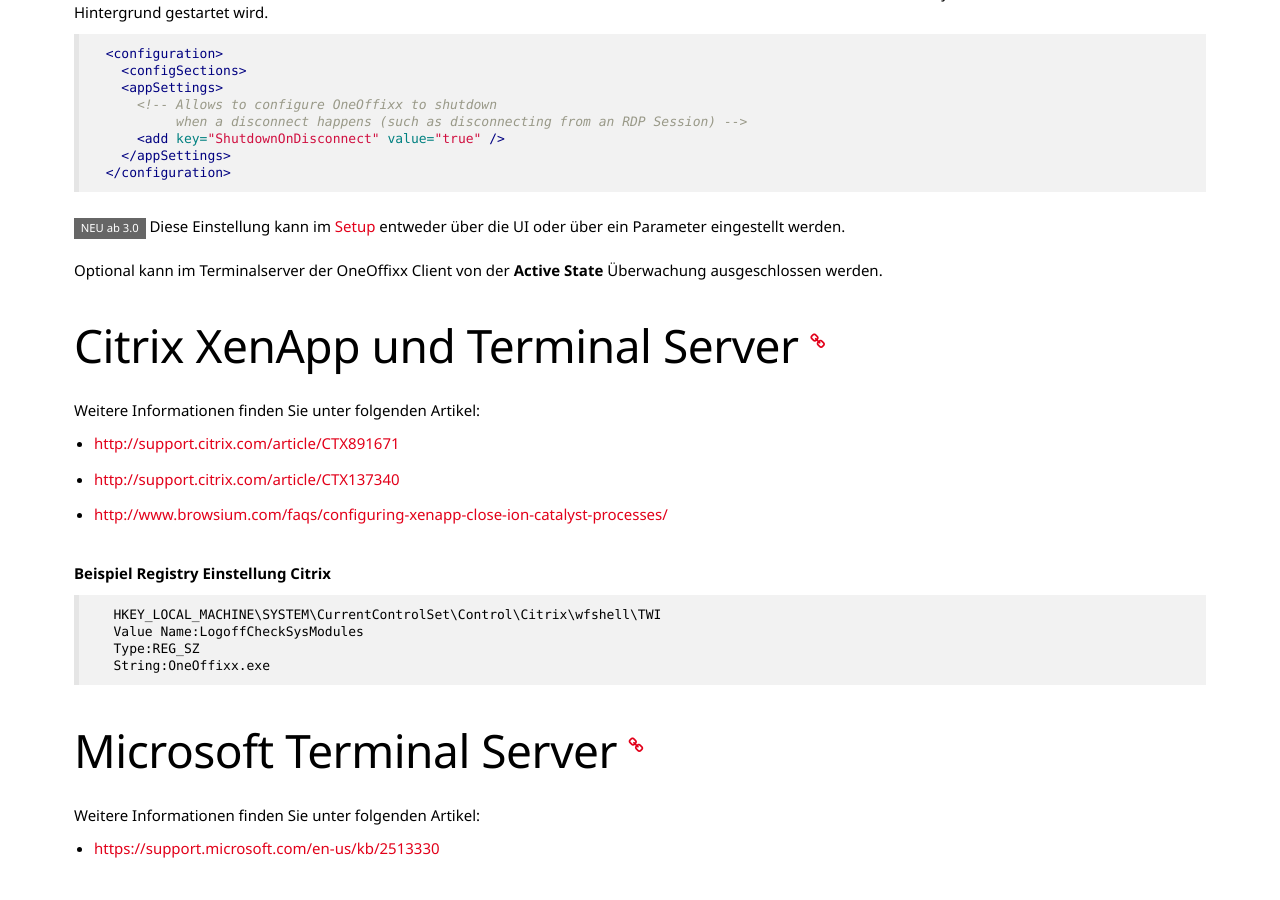
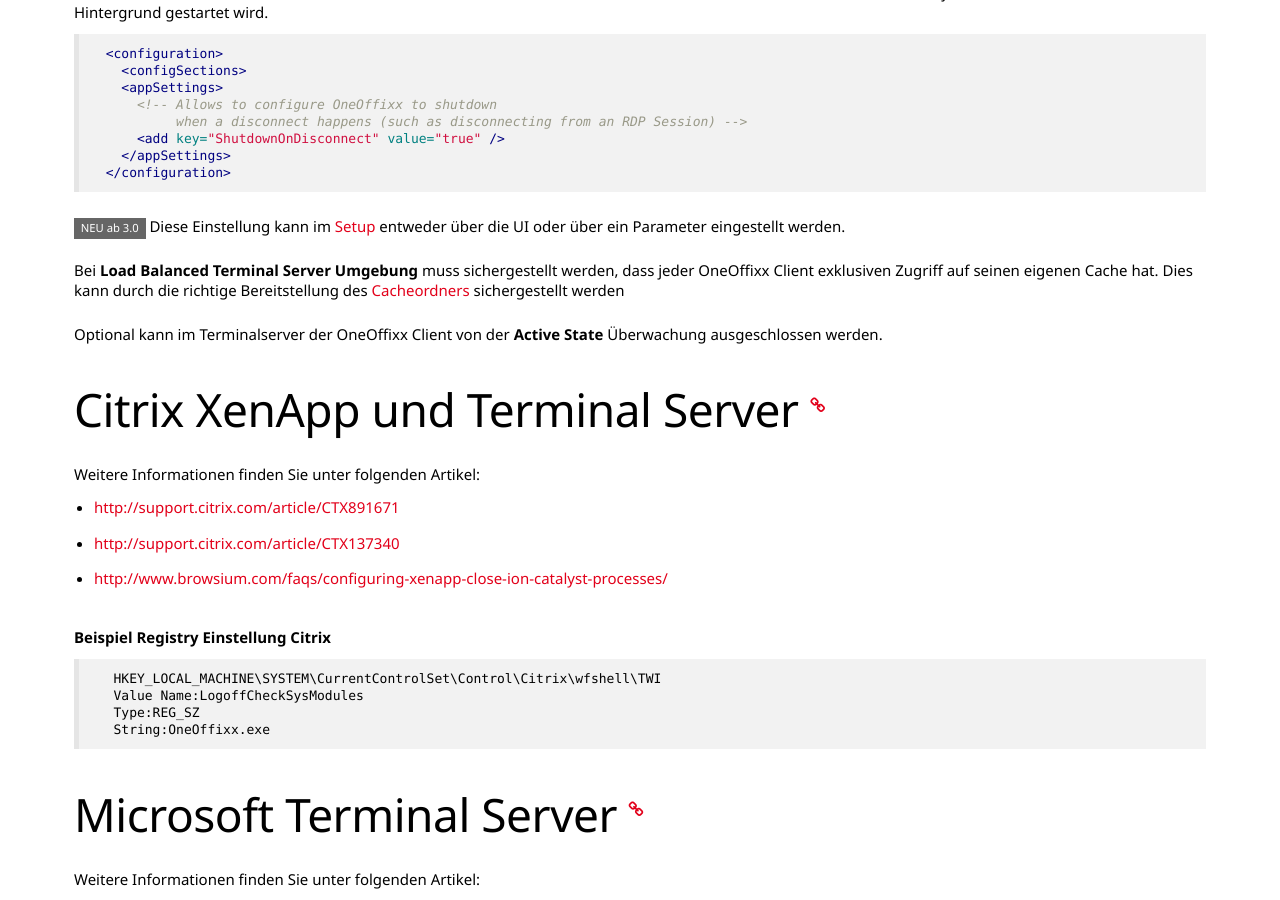
Before and after one commit to primesoft-group/oneoffixx-docs, a Jekyll site: the page built from _pages/install/de/client-citrix.md, in a window 1280 px wide and 900 px high, scrolled down 478 px. Built offline with Jekyll 4.4.1, drawn with Linux system fonts in a browser that asks for light colours; nearby versions of some CDN libraries; some web fonts are replaced.

Commit message:
Update client-citrix.md

```diff
--- a/_pages/install/de/client-citrix.md
+++ b/_pages/install/de/client-citrix.md
@@ -22,6 +22,9 @@
 
 <span class="label label-info">NEU ab 3.0</span>
 Diese Einstellung kann im [Setup]({{ site.baseurl }}/install/de/client/#msi) entweder über die UI oder über ein Parameter eingestellt werden.
+
+Bei __Load Balanced Terminal Server Umgebung__ muss sichergestellt werden, dass jeder OneOffixx Client exklusiven Zugriff auf seinen eigenen Cache hat. Dies kann durch die richtige Bereitstellung des [Cacheordners]({{ site.baseurl }}/install/de/client/#install) sichergestellt werden
+
 
 Optional kann im Terminalserver der OneOffixx Client von der __Active State__ Überwachung ausgeschlossen werden.
 
```
